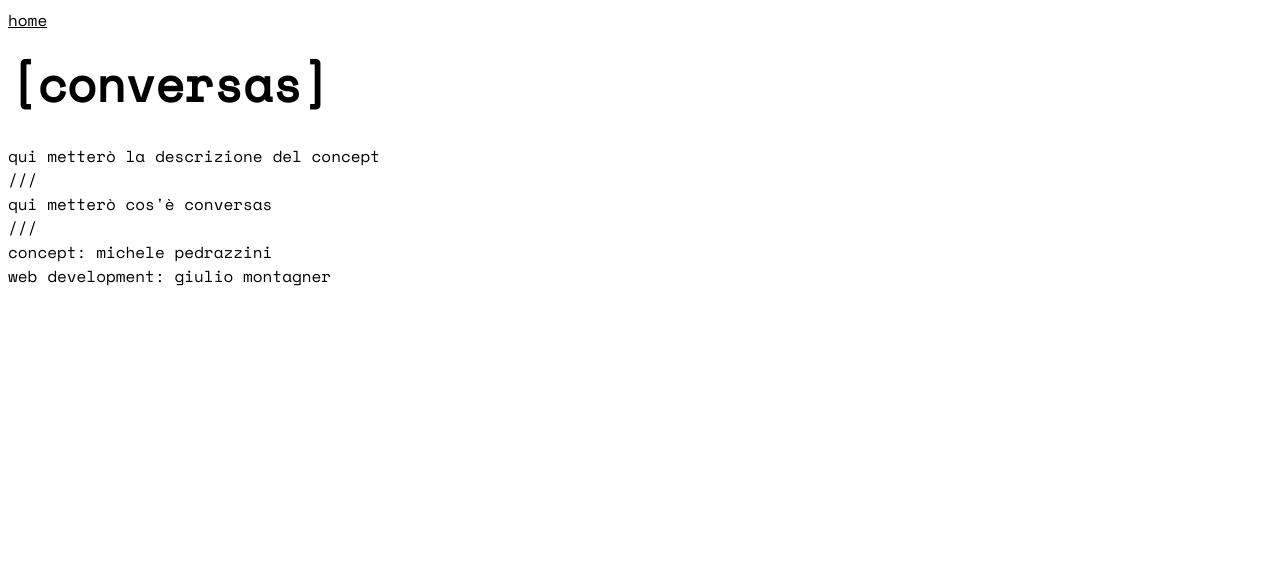
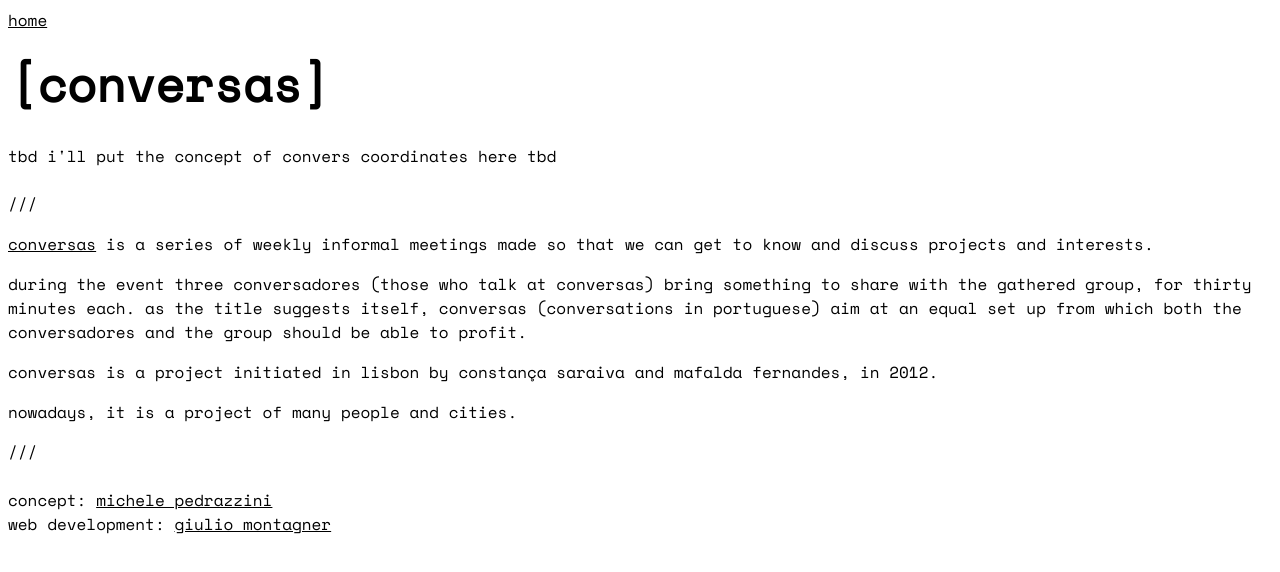
Before and after one commit to emcoders/cc-finder, a plain HTML site: page about.html in a window 1280 px wide. Drawn offline with nearby package versions, Linux system fonts and the light colour scheme.

Commit message:
updated infos in about page

```diff
--- a/about.html
+++ b/about.html
@@ -17,6 +17,7 @@
   <style>
     .testo {
       font-family: 'Space Mono', monospace;
+      text-transform: lowercase;
     }
   </style>
 </head>
@@ -30,12 +31,25 @@
     <span id="title4th" class="spin">[calculator]</span>
   </p>
 
-  <p class="testo"> qui metter&ograve; la descrizione del concept<br>
-    ///<br>
-    qui metter&ograve; cos'&egrave; conversas<br>
-    ///<br>
-    concept: michele pedrazzini<br>
-    web development: giulio montagner
+  <p class="testo"> TBD i'll put the concept of convers coordinates here TBD<br/><br/>
+  ///<br>
+  </p>
+  <p class="testo">
+      <a href="http://conversas.net/">Conversas</a> is a series of weekly informal meetings made so that we can get to know and discuss projects and interests.
+  </p>
+  <p class="testo">
+    During the event three Conversadores (those who talk at Conversas) bring something to share with the gathered group, for thirty minutes each. As the title suggests itself, Conversas (Conversations in Portuguese) aim at an equal set up from which both the Conversadores and the group should be able to profit.
+  </p>
+  <p class="testo">
+    Conversas is a project initiated in Lisbon by Constan&ccedil;a Saraiva and Mafalda Fernandes, in 2012.
+  </p>
+  <p class="testo">
+    Nowadays, it is a project of many people and cities.
+  </p>
+  <p class="testo">
+    ///<br/><br/>
+    concept: <a href="https://www.facebook.com/michele.pedrazzini">michele pedrazzini</a><br>
+    web development: <a href="http://giuliomontagner.com">giulio montagner</a>
   </p>
 
 
```
